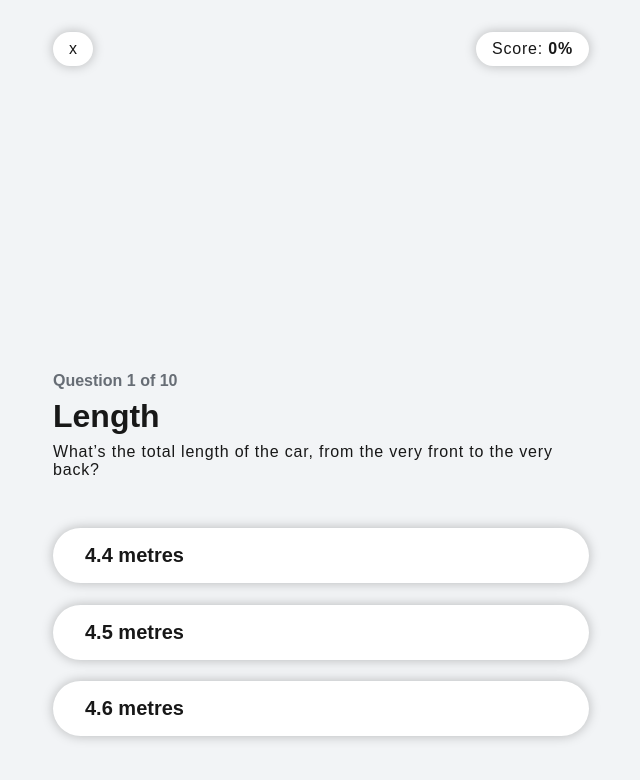
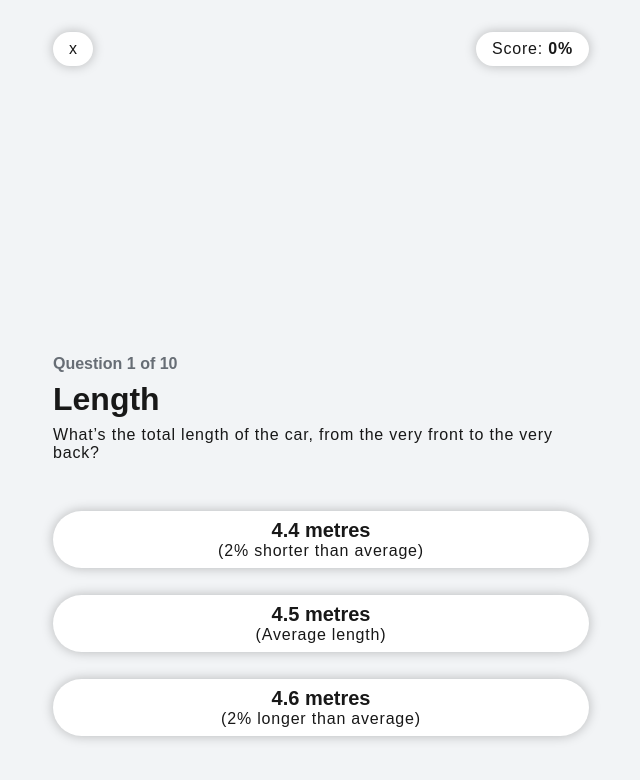
Before and after one commit to Geordie-Marsh/GenericMotors, a Next.js app: page /trivia in a window 1280 px wide. Shown: the top 780 px of the page, without its empty margins (319-959 px from the left). Built offline with nearby package versions, Linux system fonts and the light colour scheme; a web font is replaced by a local one.

Commit message:
Adding in subtext to answers

```diff
--- a/src/app/trivia/page.module.scss
+++ b/src/app/trivia/page.module.scss
@@ -46,10 +46,10 @@
 
 		.answersCont {
 			@include mx.flex-vertical-list;
-			// @include mx.gap(s);
+			@include mx.gap(s);
 
 			width: 100%;
-			min-height: 208px;
+			min-height: 225px;
 
 			.answer {
 				width: 100%;
--- a/src/app/trivia/page.tsx
+++ b/src/app/trivia/page.tsx
@@ -18,6 +18,7 @@ const questions = [
 		questionName: "Length",
 		question: "What’s the total length of the car, from the very front to the very back?",
 		answers: ["4.4 metres", "4.5 metres", "4.6 metres"],
+		answerSubtext: ["2% shorter than average", "Average length", "2% longer than average"],
 		correct: "4.4 metres",
 	},
 	{
@@ -134,15 +135,16 @@ export default function Trivia() {
 					if (questionNameElem) questionNameElem.textContent = "";
 					if (questionTextElem) questionTextElem.textContent = "";
 				}
-				// Reset opacity and position of animated elements for next question
-				animateOutElements.forEach((el) => {
+				// Reset opacity and position of animated elements for next question, except the first h4 (question number)
+				animateOutElements.slice(1).forEach((el) => {
 					(el as HTMLElement).style.opacity = "1";
 				});
 			}
 		});
 	}
 
-	useEffect(() => {
+
+	function newQuestion() {
 		// Stop this from running twice at the same time
 		if (isAnimating) return;
 		setIsAnimating(true);
@@ -164,6 +166,7 @@ export default function Trivia() {
 				typeInQuestionName();
 			}, 300);
 		}, 700);
+	}
 
 
 	function typeInQuestionName() {
@@ -233,7 +236,6 @@ export default function Trivia() {
 			}
 		);
 	}
-	}, [currentQuestion]);
 
 	useEffect(() => {
 		// Skip on initial render
@@ -347,6 +349,20 @@ export default function Trivia() {
 		// 	);
 		// }
 	}, [selectedAnswer]);
+
+
+
+	// Detect when the page first loads to set up the first question
+	useEffect(() => {
+		newQuestion();
+	}, []);
+
+	// Detect when the current question changes to set up the new question
+	useEffect(() => {
+		// Prevent running on initial render
+		if (currentQuestion === 0) return;
+		newQuestion();
+	}, [currentQuestion]);
 
 
 
@@ -469,6 +485,7 @@ export default function Trivia() {
 					const isCorrect = ans === q.correct;
 					const isSelected = ans === selectedAnswer;
 					const answered = answeredState;
+					const answerSubtext = q.answerSubtext ? q.answerSubtext[q.answers.indexOf(ans)] : null;
 
 					return (
 						<Answer
@@ -476,6 +493,7 @@ export default function Trivia() {
 							isCorrect={ isCorrect }
 							isSelected={ isSelected }
 							answered={ answered }
+							subtext={ answerSubtext }
 							onClick={ () => handleAnswerSelect(ans, isCorrect) }
 						>{ ans }</Answer>
 					);
--- a/src/components/trivia/Answer.tsx
+++ b/src/components/trivia/Answer.tsx
@@ -10,11 +10,12 @@ interface AnswerProps {
 	isCorrect?: boolean;
 	isSelected?: boolean;
 	answered?: boolean;
+	subtext?: string;
 	onClick?: () => void;
 	ref?: React.RefObject<HTMLButtonElement | null>;
 }
 
-export default function Answer({children, className, isCorrect, isSelected, answered, onClick, ref}: AnswerProps) {
+export default function Answer({children, className, isCorrect, isSelected, answered, subtext, onClick, ref}: AnswerProps) {
 	  return (
 		<div
 			className={ styles.answer }
@@ -24,7 +25,7 @@ export default function Answer({children, className, isCorrect, isSelected, answ
 			<button
 				className={`
 					${buttonStyles.button}
-					${buttonStyles.large}
+					${buttonStyles.small}
 					${className}
 				`}
 				ref={ref}
@@ -35,6 +36,9 @@ export default function Answer({children, className, isCorrect, isSelected, answ
 					{/* <button className={`${styles.button} ${styles.large} ${className}`} onClick={ onClick }>{children}</button> */}
 					{ children }
 				</h3>
+				{ subtext &&
+					<p className={ styles.subtext }>({ subtext })</p>
+				}
 			</button>
 		</div>
 	);
--- a/src/styles/components/trivia/Answer.module.scss
+++ b/src/styles/components/trivia/Answer.module.scss
@@ -1,3 +1,5 @@
+@use "@styles/globals/mixins" as mx;
+
 // .selected {
 // 	.button {
 // 		background-color: #8b8b8b;
@@ -27,6 +29,8 @@
 	button {
 		width: 100%;
 		transition-duration: 0.3s;
+
+		@include mx.flex-vertical-list;
 	}
 
 	&:hover[data-answered="false"] button {
```
Lines whose indentation alone changed are shown as unchanged.
